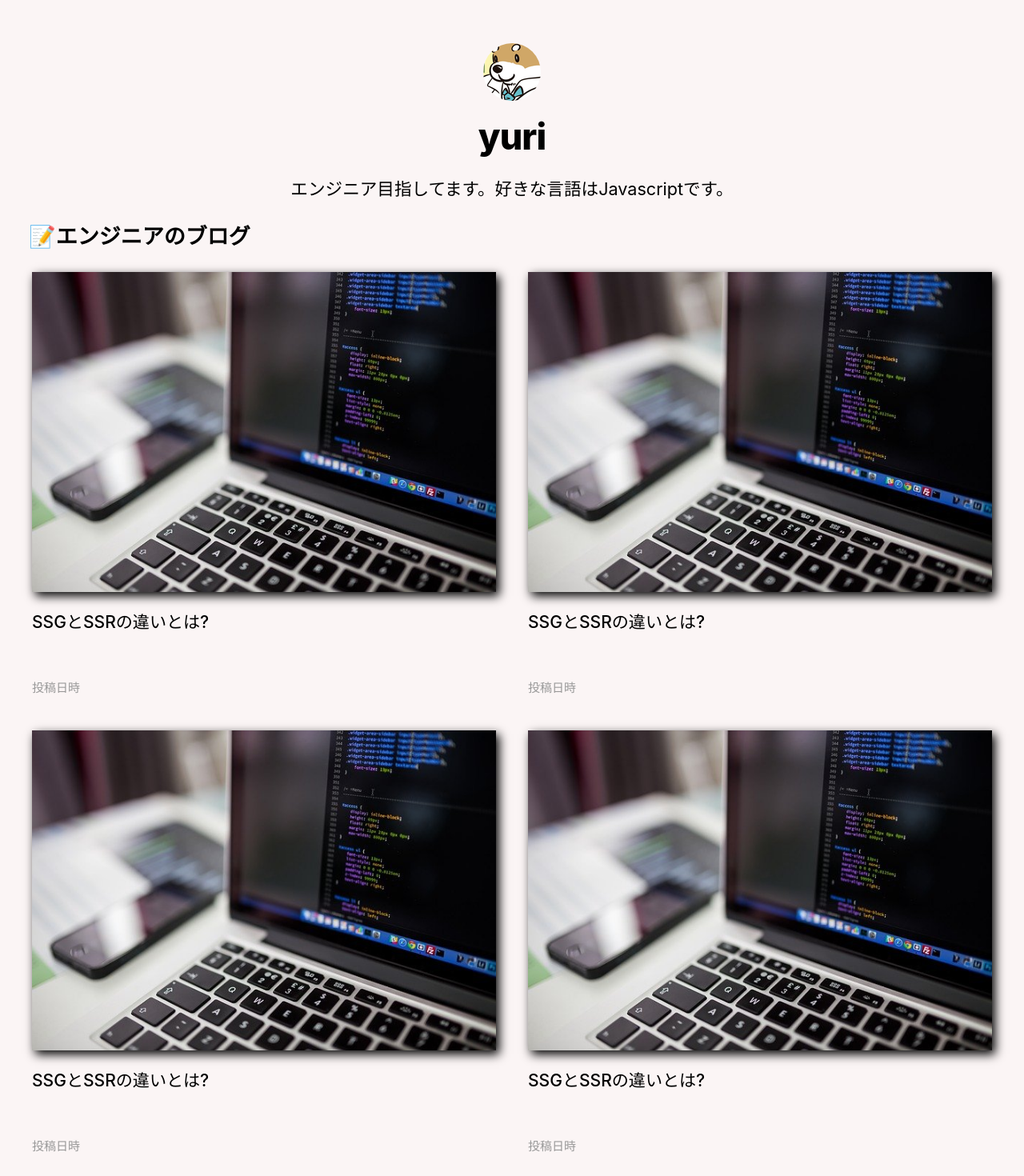
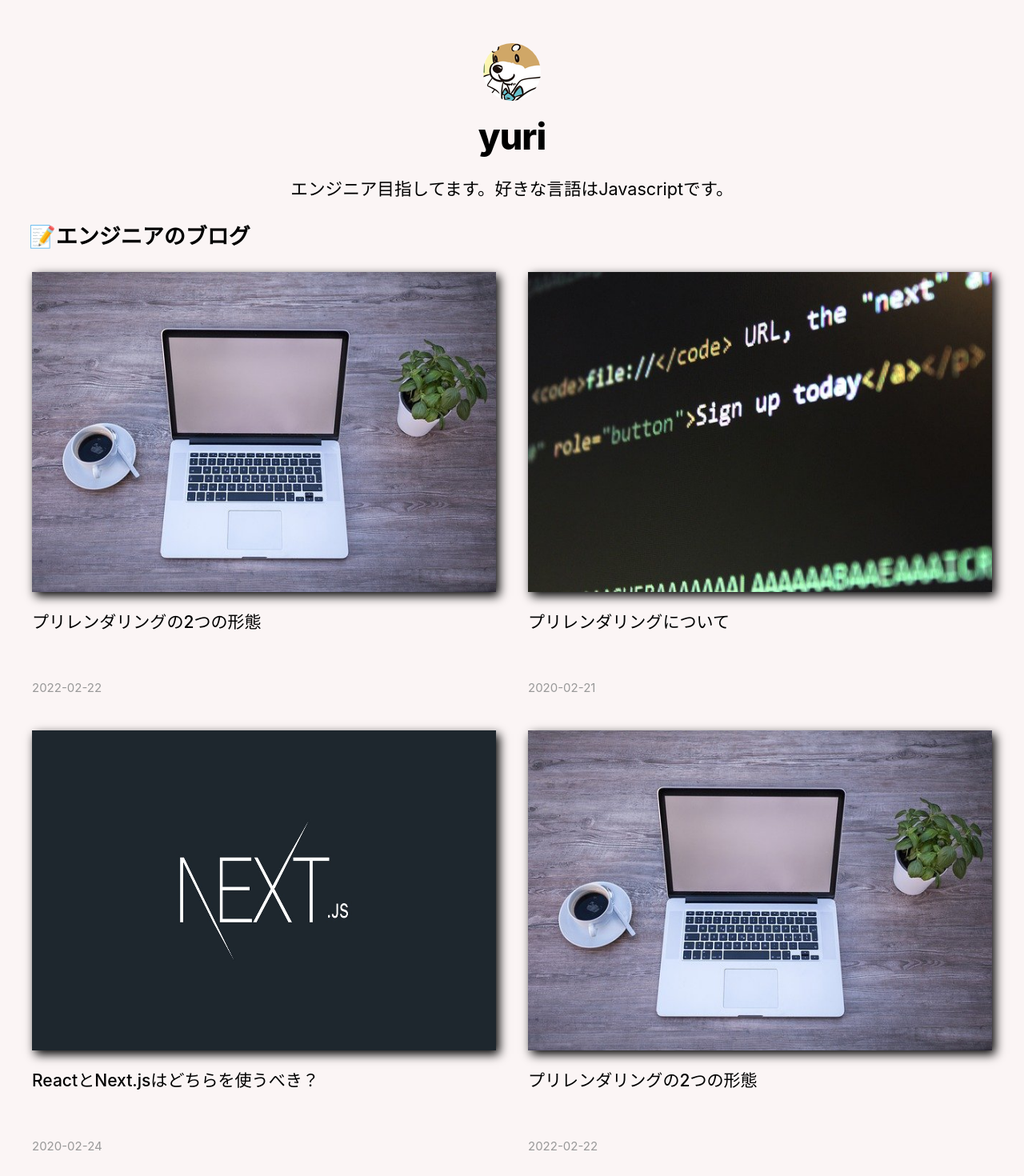
Before and after one commit to yurikondo/microblog, a Next.js app: page / in a window 1280 px wide. Shown: the top 1470 px of the page at 80% size. Built offline with nearby package versions, Linux system fonts and the light colour scheme.

Commit message:
30. propsで受け取った静的データをmap関数で出力して表示しよう

```diff
--- a/src/pages/index.js
+++ b/src/pages/index.js
@@ -24,66 +24,18 @@ export default function Home({ allPostsData }) {
       <section>
         <h2>📝エンジニアのブログ</h2>
         <div className={styles.grid}>
-          <article>
-            <Link href="/">
-              <img
-                src="./images/thumbnail01.jpg"
-                className={styles.thumbnailImage}
-              />
-            </Link>
-            <Link href="/">
-              <h3 className={utilStyle.boldText} href="/">
-                SSGとSSRの違いとは?
-              </h3>
-              <br />
-              <small className={utilStyle.lightText}>投稿日時</small>
-            </Link>
-          </article>
-          <article>
-            <Link href="/">
-              <img
-                src="./images/thumbnail01.jpg"
-                className={styles.thumbnailImage}
-              />
-            </Link>
-            <Link href="/">
-              <h3 className={utilStyle.boldText} href="/">
-                SSGとSSRの違いとは?
-              </h3>
-              <br />
-              <small className={utilStyle.lightText}>投稿日時</small>
-            </Link>
-          </article>
-          <article>
-            <Link href="/">
-              <img
-                src="./images/thumbnail01.jpg"
-                className={styles.thumbnailImage}
-              />
-            </Link>
-            <Link href="/">
-              <h3 className={utilStyle.boldText} href="/">
-                SSGとSSRの違いとは?
-              </h3>
-              <br />
-              <small className={utilStyle.lightText}>投稿日時</small>
-            </Link>
-          </article>
-          <article>
-            <Link href="/">
-              <img
-                src="./images/thumbnail01.jpg"
-                className={styles.thumbnailImage}
-              />
-            </Link>
-            <Link href="/">
-              <h3 className={utilStyle.boldText} href="/">
-                SSGとSSRの違いとは?
-              </h3>
-              <br />
-              <small className={utilStyle.lightText}>投稿日時</small>
-            </Link>
-          </article>
+          {allPostsData.map(({ id, title, date, thumbnail }) => (
+            <article key={id}>
+              <Link href={`/posts/${id}`}>
+                <img src={`${thumbnail}`} className={styles.thumbnailImage} />
+              </Link>
+              <Link href={`/posts/${id}`}>
+                <h3 className={utilStyle.boldText}>{title}</h3>
+                <br />
+                <small className={utilStyle.lightText}>{date}</small>
+              </Link>
+            </article>
+          ))}
         </div>
       </section>
     </Layout>
```
